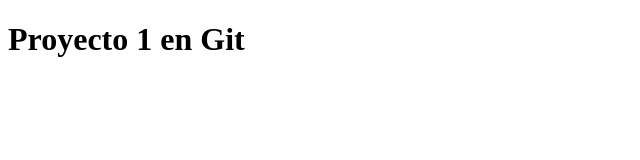
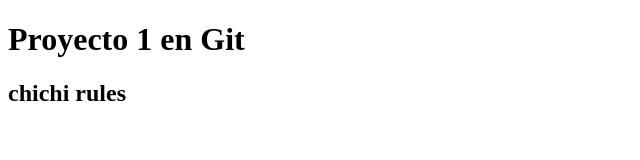
Before and after one commit to erikmeisel/proyecto1, a plain HTML site: page index.html in a window 1280 px wide. Shown: the whole page, without its empty margins (0-640 px from the left). Drawn offline with Linux system fonts and the light colour scheme.

Commit message:
segundo chichi

```diff
--- a/index.html
+++ b/index.html
@@ -8,5 +8,6 @@
 </head>
 <body>
     <h1>Proyecto 1 en Git</h1>
+    <h2>chichi rules</h2>
 </body>
 </html>
```
